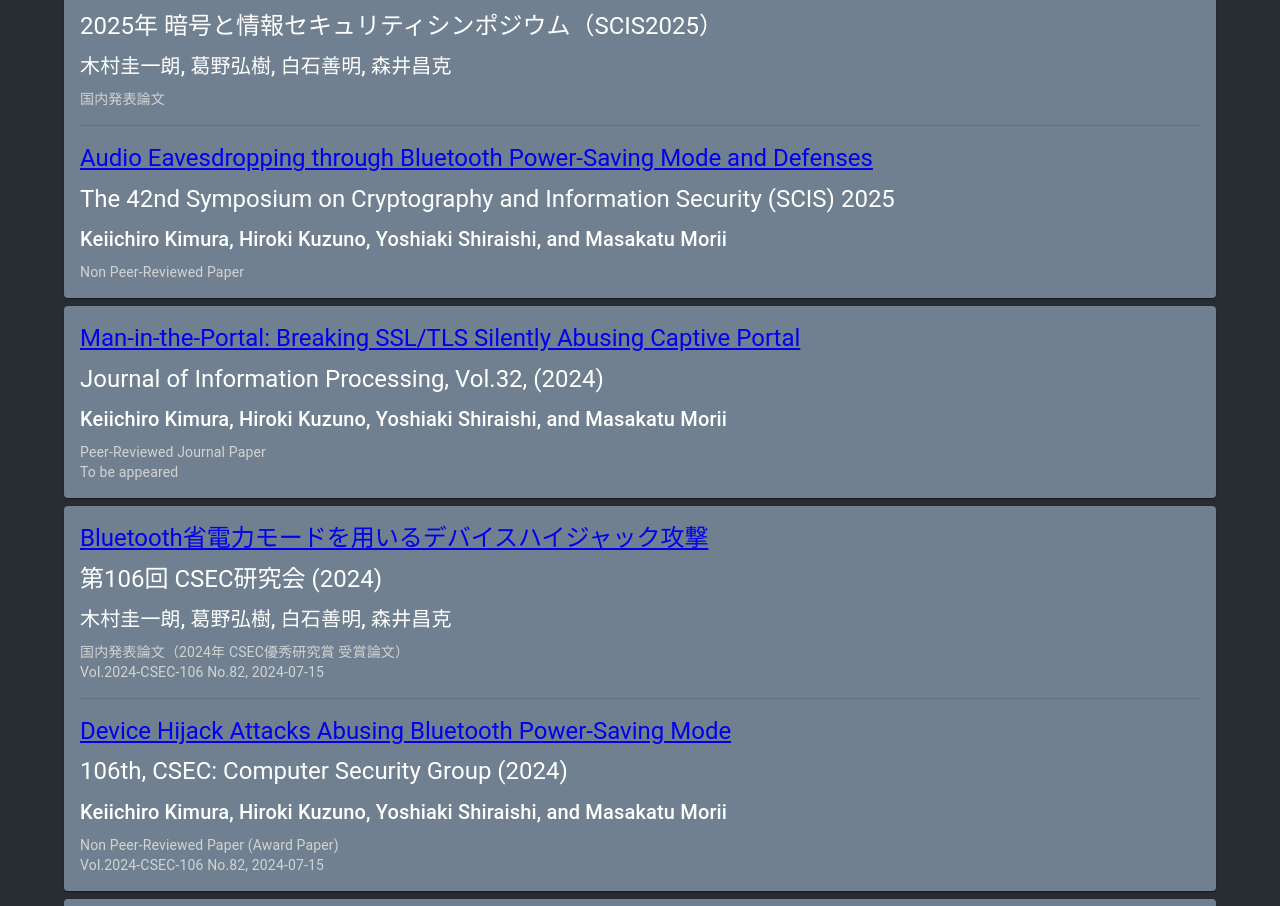
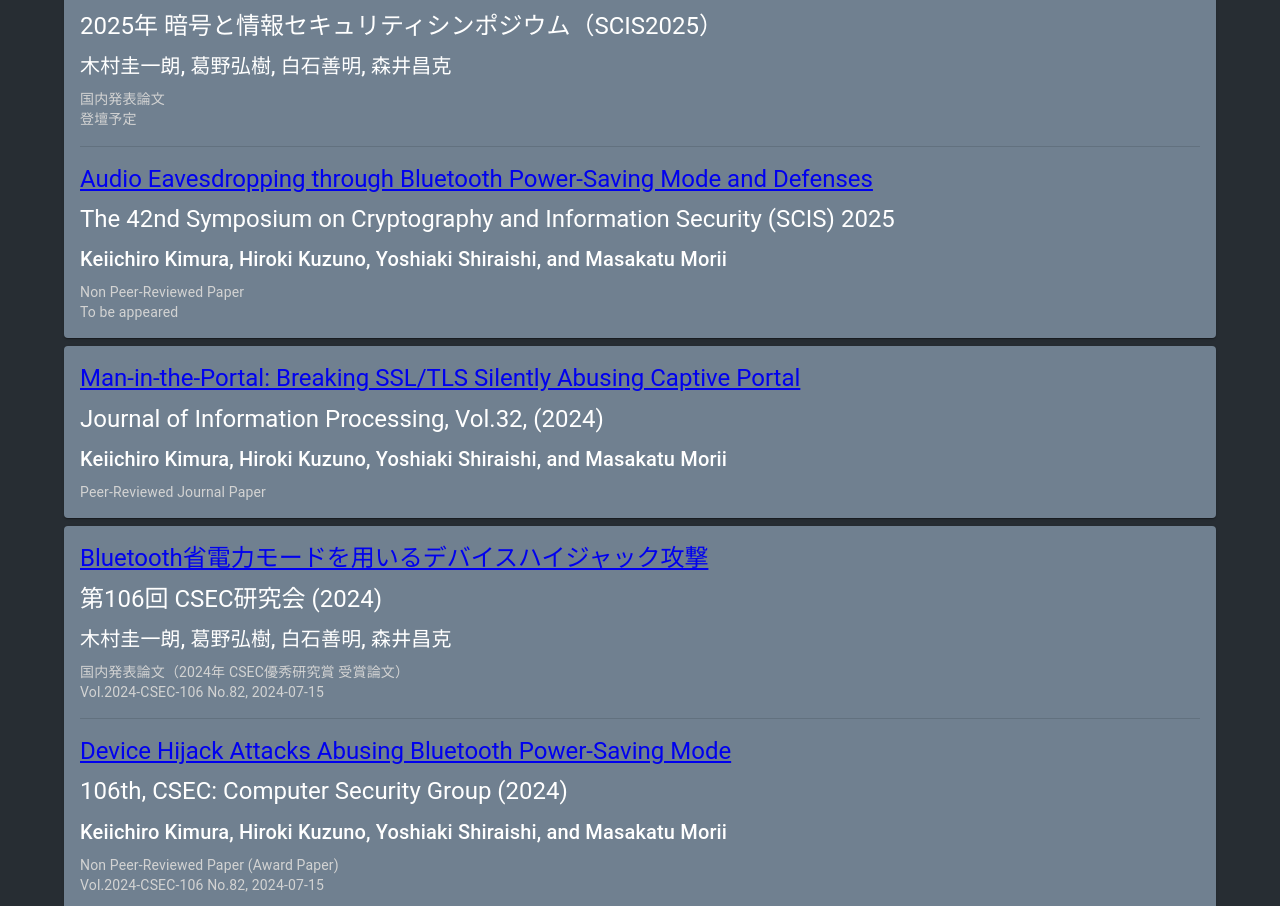
Before and after one commit to trapedev/trapedev.github.io, a React (Create React App) app in the folder app/: page / in a window 1280 px wide. Shown: the part 4154-5060 px from the top of the page. Built offline with nearby package versions, Linux system fonts and the light colour scheme.

Commit message:
commit all changes

```diff
--- a/app/src/pages/publ/IPSJJIP2024.tsx
+++ b/app/src/pages/publ/IPSJJIP2024.tsx
@@ -12,7 +12,7 @@
         title={
           "Man-in-the-Portal: Breaking SSL/TLS Silently Abusing Captive Portal"
         }
-        hyperLink="https://www.ipsj.or.jp/english/jip/info/accept/sep.html"
+        hyperLink="https://doi.org/10.2197/ipsjjip.32.1066"
       />
       <Title title={"Journal of Information Processing, Vol.32, (2024)"} />
       <SubTitle
@@ -21,7 +21,6 @@
         }
       />
       <SecondaryText text="Peer-Reviewed Journal Paper" />
-      <SecondaryText text="To be appeared" />
     </SingleCardItem>
   );
 };
--- a/app/src/pages/publ/SCIS2025.tsx
+++ b/app/src/pages/publ/SCIS2025.tsx
@@ -16,6 +16,7 @@
       <Title title={"2025年 暗号と情報セキュリティシンポジウム（SCIS2025）"} />
       <SubTitle title={"木村圭一朗, 葛野弘樹, 白石善明, 森井昌克"} />
       <SecondaryText text="国内発表論文" />
+      <SecondaryText text="登壇予定" />
       <Divider sx={{ mt: 2, mb: 2 }} />
       <Title
         title={
@@ -34,6 +35,7 @@
         }
       />
       <SecondaryText text="Non Peer-Reviewed Paper" />
+      <SecondaryText text="To be appeared" />
     </SingleCardItem>
   );
 };
```
Also changed, not shown: 6 other files (tests, documents, lock files or other folders).
